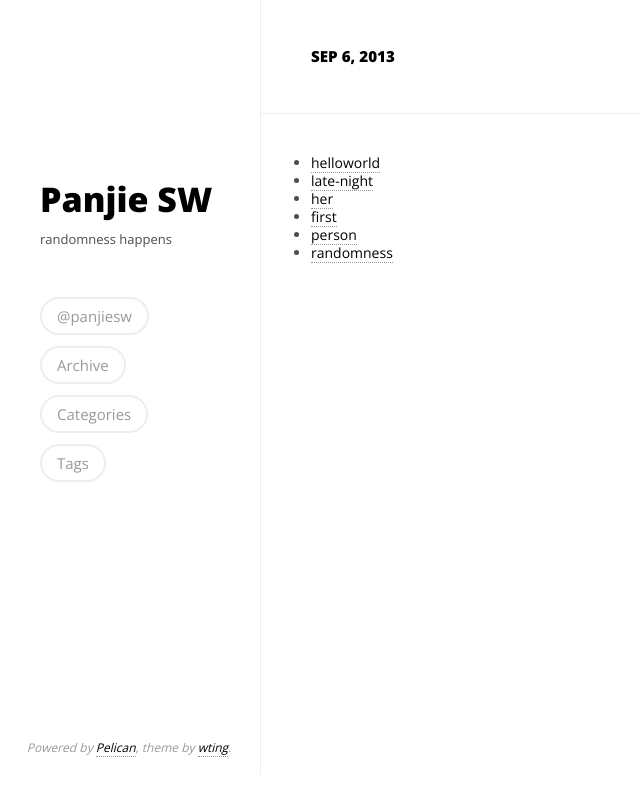
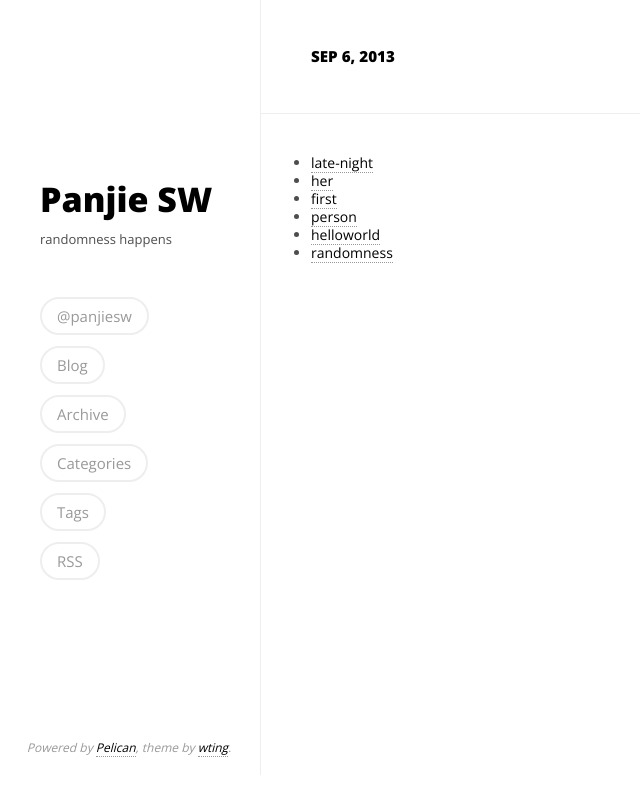
Before and after one commit to panjiesw/blog, a plain HTML site: page tags.html in a window 1280 px wide. Shown: the whole page, without its empty margins (0-640 px from the left). Drawn offline with nearby package versions, Linux system fonts and the light colour scheme.

Commit message:
Add more links

```diff
--- a/tags.html
+++ b/tags.html
@@ -26,9 +26,11 @@
 						<p class="bio">randomness happens</p>
 						<ul>
 																										<li><a href="https://twitter.com/panjiesw">@panjiesw</a></li>
+									<li><a href="http://blog.panjiesw.com">Blog</a></li>
 									<li><a href="http://blog.panjiesw.com/archives">Archive</a></li>
 									<li><a href="http://blog.panjiesw.com/categories">Categories</a></li>
 									<li><a href="http://blog.panjiesw.com/tags">Tags</a></li>
+									<li><a href="http://blog.panjiesw.com/feeds/all.rss.xml">RSS</a></li>
 							</ul>
 		</div>
 		<footer>
@@ -56,11 +58,11 @@
 
 	<dl id="tag_list">
 		<ul>
-							<li class="tag-4"><a href="/tag/helloworld.html">helloworld</a></li>
 							<li class="tag-4"><a href="/tag/late-night.html">late-night</a></li>
 							<li class="tag-4"><a href="/tag/her.html">her</a></li>
 							<li class="tag-4"><a href="/tag/first.html">first</a></li>
 							<li class="tag-4"><a href="/tag/person.html">person</a></li>
+							<li class="tag-4"><a href="/tag/helloworld.html">helloworld</a></li>
 							<li class="tag-1"><a href="/tag/randomness.html">randomness</a></li>
 					</ul>
 	</dl>
```
Also changed, not shown: archives.html (+2 -0 lines), author/panjie-sw.html (+2 -0 lines), categories.html (+2 -0 lines), category/randomness.html (+2 -0 lines), index.html (+2 -0 lines), posts/2013/06/hello-world/index.html (+2 -0 lines), posts/2013/09/this-kind-of-person/index.html (+2 -0 lines), tag/first.html (+2 -0 lines), tag/helloworld.html (+2 -0 lines), tag/her.html (+2 -0 lines), tag/late-night.html (+2 -0 lines), tag/person.html (+2 -0 lines), tag/randomness.html (+2 -0 lines).
